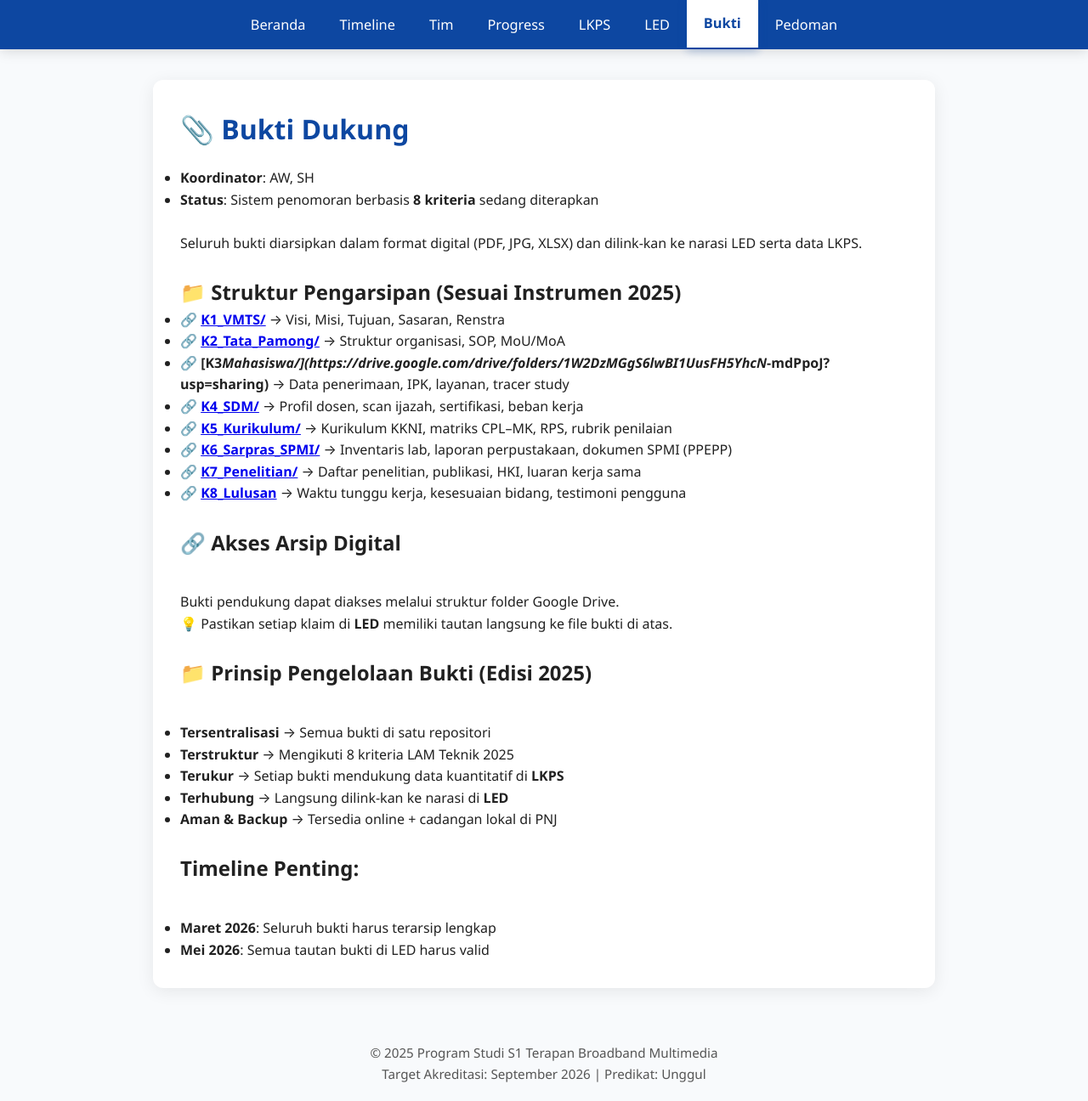
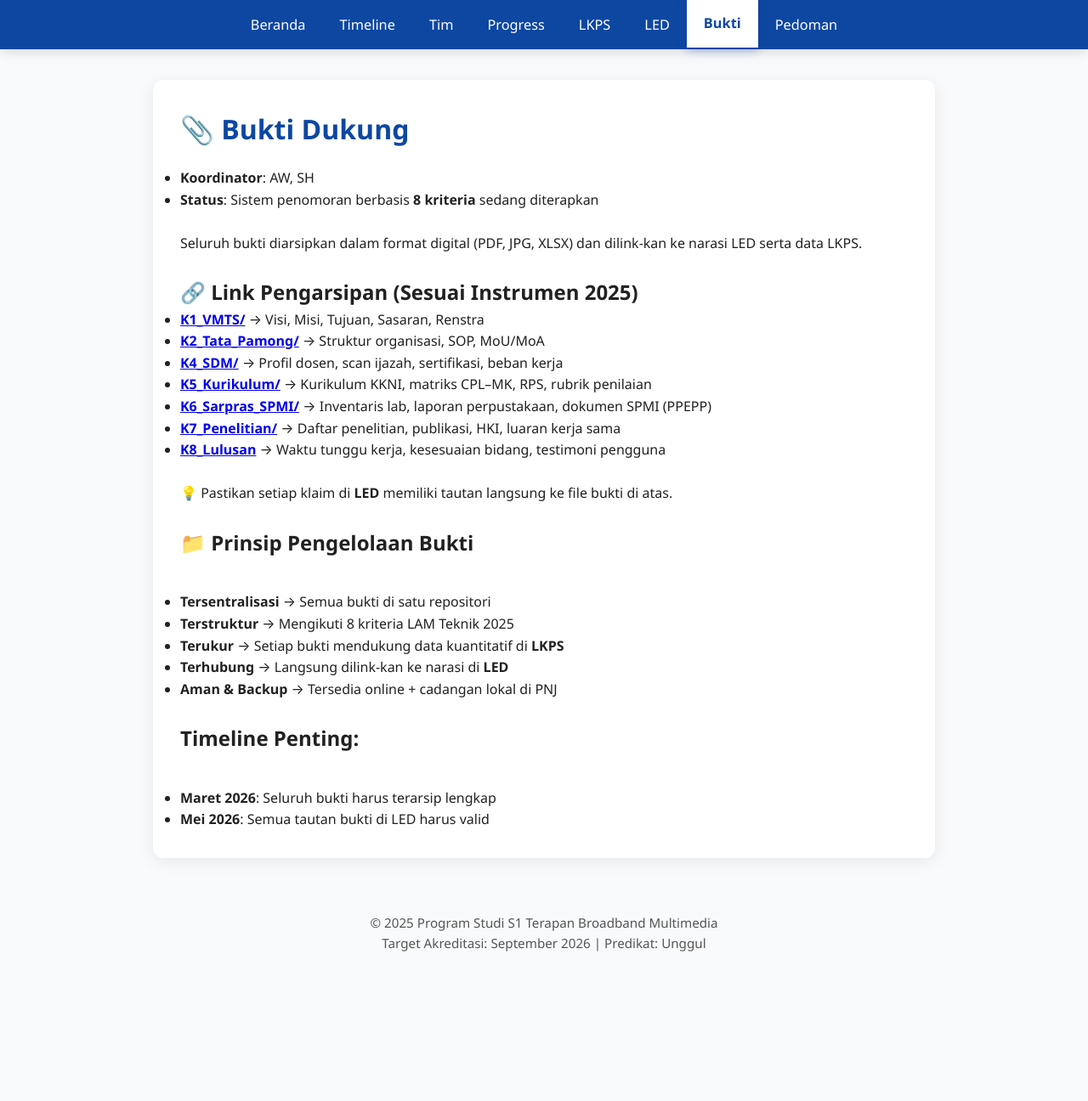
Before and after one commit to portal-psbm/aksibm-26, a Jekyll site: the page built from bukti.md, in a window 1280 px wide and 1296 px high. Shown: the whole window at 85% size. Built offline with Jekyll 4.4.1, drawn with Linux system fonts in a browser that asks for light colours.

Commit message:
Update bukti

```diff
--- a/bukti.md
+++ b/bukti.md
@@ -11,23 +11,19 @@ permalink: /bukti/
 
 > Seluruh bukti diarsipkan dalam format digital (PDF, JPG, XLSX) dan dilink-kan ke narasi LED serta data LKPS. <br><br>
 
-## 📁 Struktur Pengarsipan (Sesuai Instrumen 2025)
+## 🔗 Link Pengarsipan (Sesuai Instrumen 2025)
 
-- 🔗 **[K1_VMTS/](https://drive.google.com/drive/folders/1TRWWZHUTecu8NZtz9KsIL3STVRRBTSg2?usp=sharing)** → Visi, Misi, Tujuan, Sasaran, Renstra
-- 🔗 **[K2_Tata_Pamong/](https://drive.google.com/drive/folders/1DrKFEI-bj6b33OrKJ9PIMEwIu94FuGSO?usp=sharing)** → Struktur organisasi, SOP, MoU/MoA
-- 🔗 **[K3_Mahasiswa/](https://drive.google.com/drive/folders/1W2DzMGgS6lwBI1UusFH5YhcN_-mdPpoJ?usp=sharing)** → Data penerimaan, IPK, layanan, tracer study
-- 🔗 **[K4_SDM/](https://drive.google.com/drive/folders/17PZ7fR96Fkleygqg9a3Xdc2nwhYZlmSs?usp=sharing)** → Profil dosen, scan ijazah, sertifikasi, beban kerja
-- 🔗 **[K5_Kurikulum/](https://drive.google.com/drive/folders/13LqmW5CNKAxb6rShIeHrAHXmk1F0xFfS?usp=sharing)** → Kurikulum KKNI, matriks CPL–MK, RPS, rubrik penilaian
-- 🔗 **[K6_Sarpras_SPMI/](https://drive.google.com/drive/folders/1gMylc3D-zn_tDrG225evho12NVTcoewd?usp=sharing)** → Inventaris lab, laporan perpustakaan, dokumen SPMI (PPEPP)
-- 🔗 **[K7_Penelitian/](https://drive.google.com/drive/folders/1yCyVGVdh3cSkU-EDEWtnTblsy7gBgWyV?usp=sharing)** → Daftar penelitian, publikasi, HKI, luaran kerja sama
-- 🔗 **[K8_Lulusan](https://drive.google.com/drive/folders/17_d9r_RZ2S7Ou2vhWearbZApITeTymUR?usp=sharing)** → Waktu tunggu kerja, kesesuaian bidang, testimoni pengguna <br><br>
-
-## 🔗 Akses Arsip Digital <br><br>
-Bukti pendukung dapat diakses melalui struktur folder Google Drive.
+- **[K1_VMTS/](https://drive.google.com/drive/folders/1TRWWZHUTecu8NZtz9KsIL3STVRRBTSg2?usp=sharing)** → Visi, Misi, Tujuan, Sasaran, Renstra
+- **[K2_Tata_Pamong/](https://drive.google.com/drive/folders/1DrKFEI-bj6b33OrKJ9PIMEwIu94FuGSO?usp=sharing)** → Struktur organisasi, SOP, MoU/MoA
+- **[K4_SDM/](https://drive.google.com/drive/folders/17PZ7fR96Fkleygqg9a3Xdc2nwhYZlmSs?usp=sharing)** → Profil dosen, scan ijazah, sertifikasi, beban kerja
+- **[K5_Kurikulum/](https://drive.google.com/drive/folders/13LqmW5CNKAxb6rShIeHrAHXmk1F0xFfS?usp=sharing)** → Kurikulum KKNI, matriks CPL–MK, RPS, rubrik penilaian
+- **[K6_Sarpras_SPMI/](https://drive.google.com/drive/folders/1gMylc3D-zn_tDrG225evho12NVTcoewd?usp=sharing)** → Inventaris lab, laporan perpustakaan, dokumen SPMI (PPEPP)
+- **[K7_Penelitian/](https://drive.google.com/drive/folders/1yCyVGVdh3cSkU-EDEWtnTblsy7gBgWyV?usp=sharing)** → Daftar penelitian, publikasi, HKI, luaran kerja sama
+- **[K8_Lulusan](https://drive.google.com/drive/folders/17_d9r_RZ2S7Ou2vhWearbZApITeTymUR?usp=sharing)** → Waktu tunggu kerja, kesesuaian bidang, testimoni pengguna <br><br>
 
 > 💡 Pastikan setiap klaim di **LED** memiliki tautan langsung ke file bukti di atas. <br><br>
 
-## 📁 Prinsip Pengelolaan Bukti (Edisi 2025) <br><br>
+## 📁 Prinsip Pengelolaan Bukti <br><br>
 - **Tersentralisasi** → Semua bukti di satu repositori
 - **Terstruktur** → Mengikuti 8 kriteria LAM Teknik 2025
 - **Terukur** → Setiap bukti mendukung data kuantitatif di **LKPS**
```
